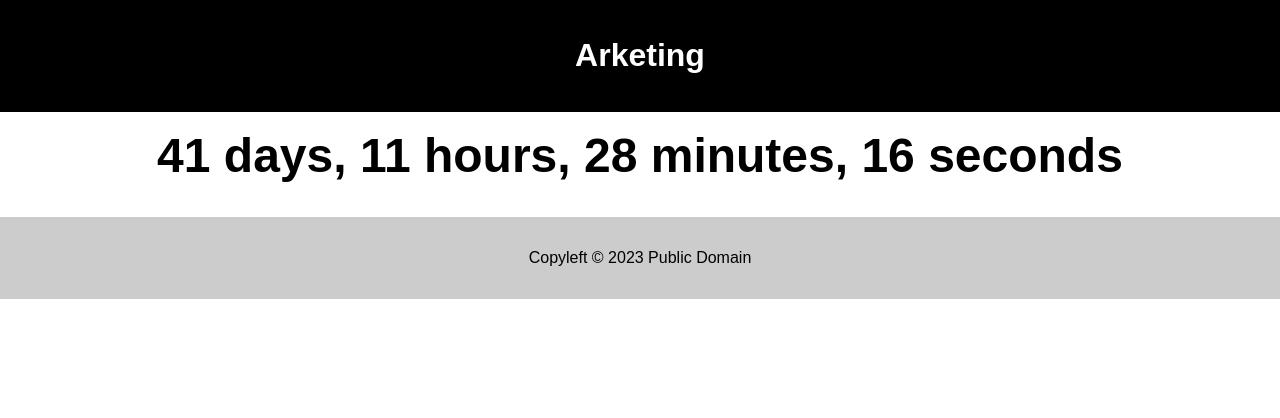
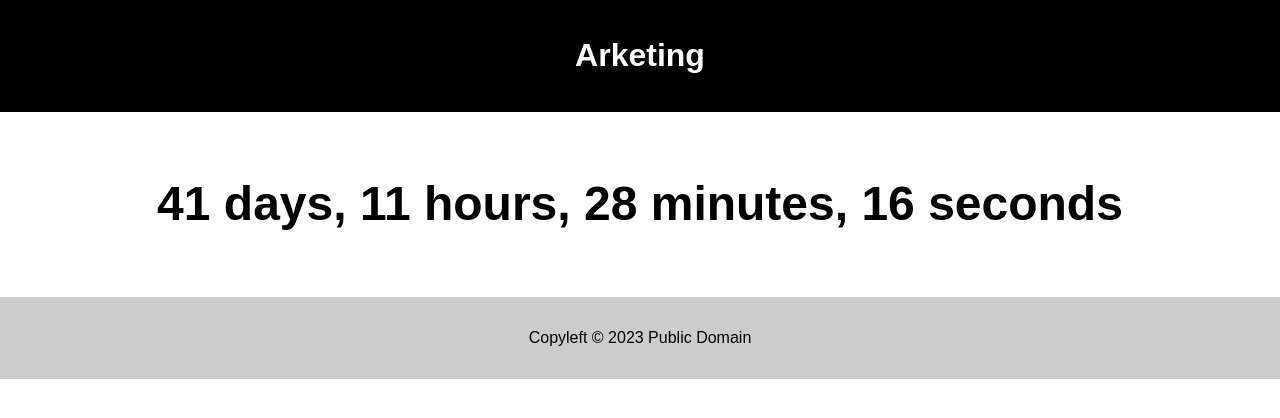
Before and after one commit to Arketing/arketing.github.io, a plain HTML site: page docs/index.html in a window 1280 px wide. Drawn offline with Linux system fonts and the light colour scheme.

Commit message:
[*] Page prototype with counter

```diff
--- a/docs/index.html
+++ b/docs/index.html
@@ -25,6 +25,8 @@
     }
 
     .counter-container {
+      padding: 2rem;
+      margin-top: 1rem;
       text-align: center;
     }
 
```
